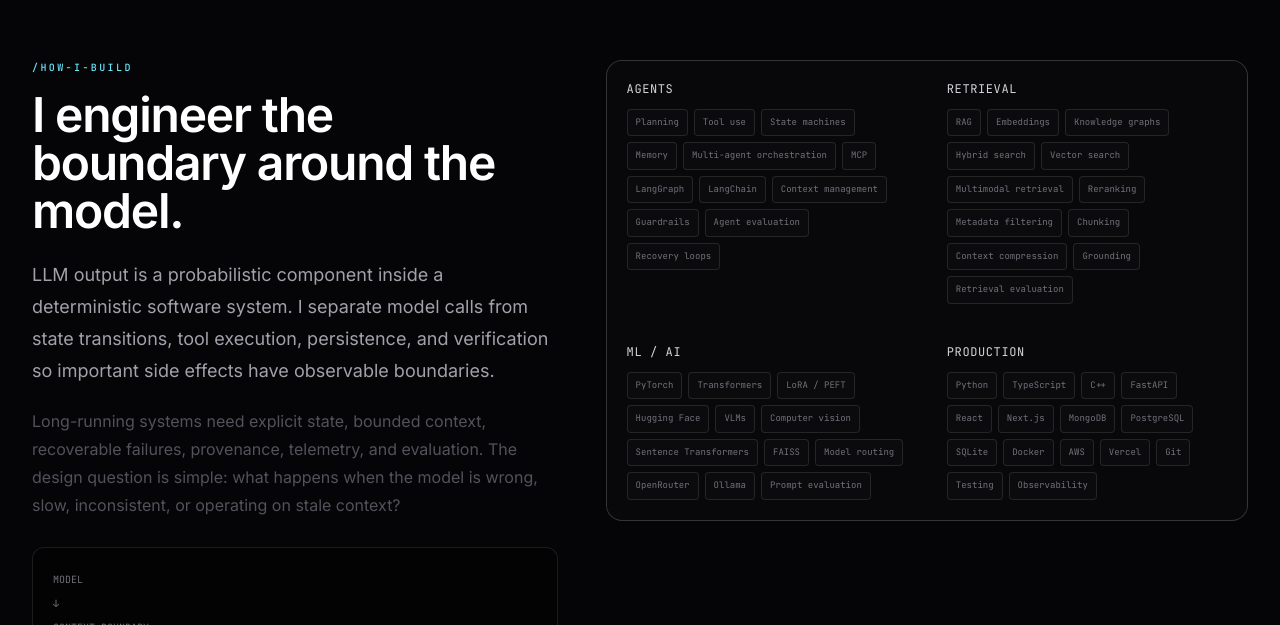
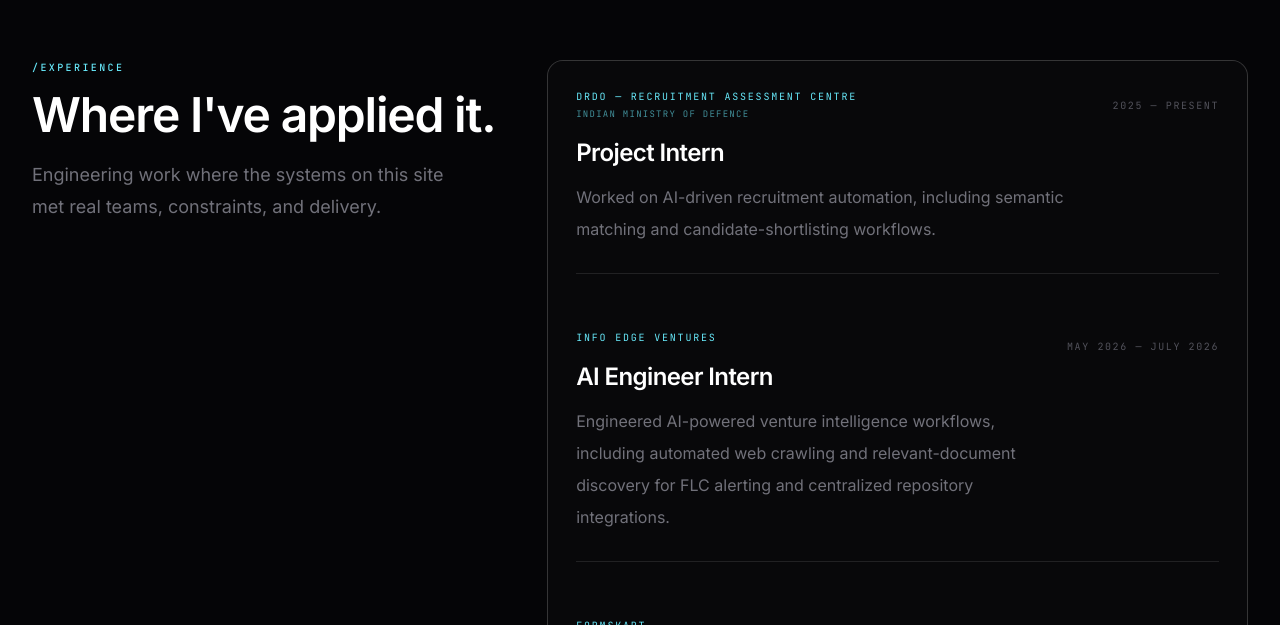
Before and after one commit to adityapurohit01/my_portfolio, a Next.js app: page / in a window 1280 px wide. Shown: the part 3955-4580 px from the top of the page. Built offline with nearby package versions, Linux system fonts and the light colour scheme.

Commit message:
Add experience section to homepage

```diff
--- a/src/app/page.tsx
+++ b/src/app/page.tsx
@@ -6,6 +6,7 @@ import About from "@/components/About";
 import Awards from "@/components/Awards";
 import Contact from "@/components/Contact";
 import SystemsEvalMatrix from "@/components/SystemsEvalMatrix";
+import Experience from "@/components/Experience";
 
 const systemPrinciples = [
   ["01", "system", "architecture"],
@@ -32,6 +33,7 @@ export default function Home() {
         </div>
       </section>
       <Projects />
+      <Experience />
       <About />
       <Awards />
       <section className="mx-auto max-w-7xl px-6 pb-28 lg:px-8">
```
